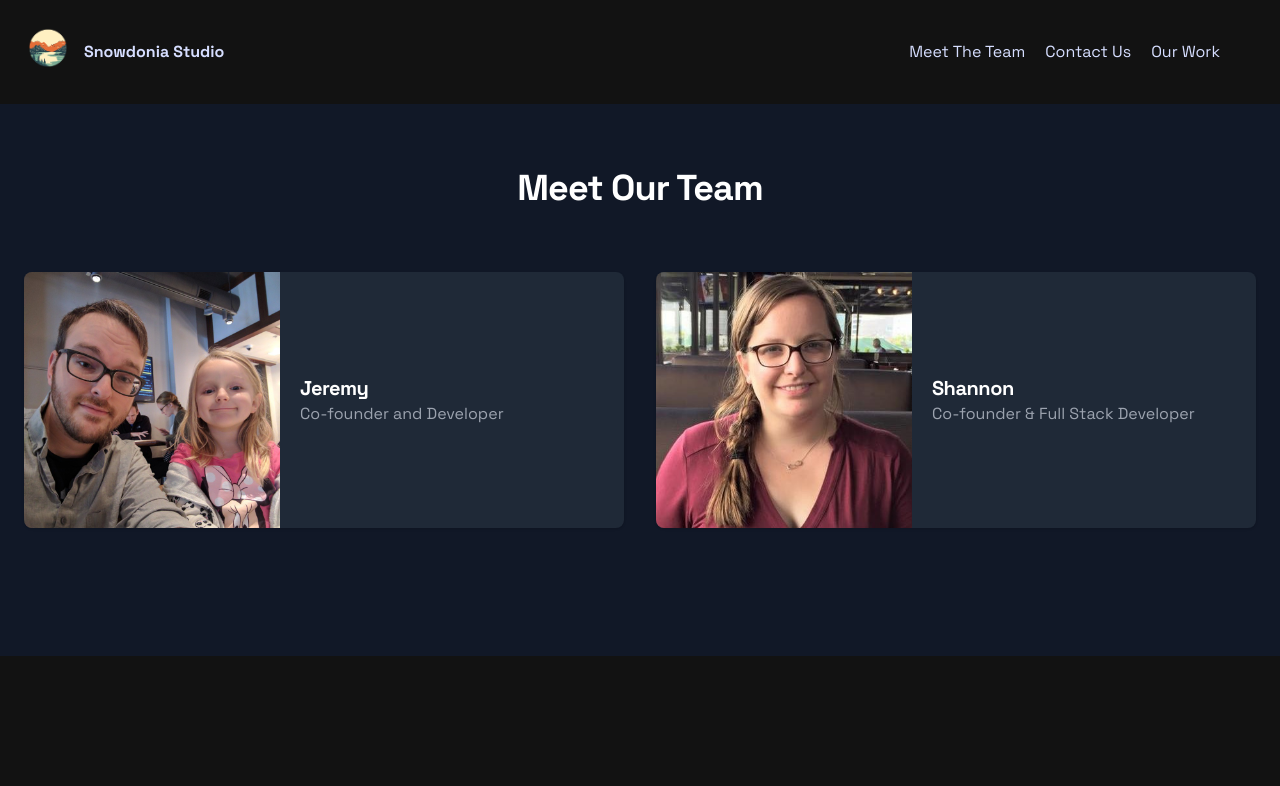
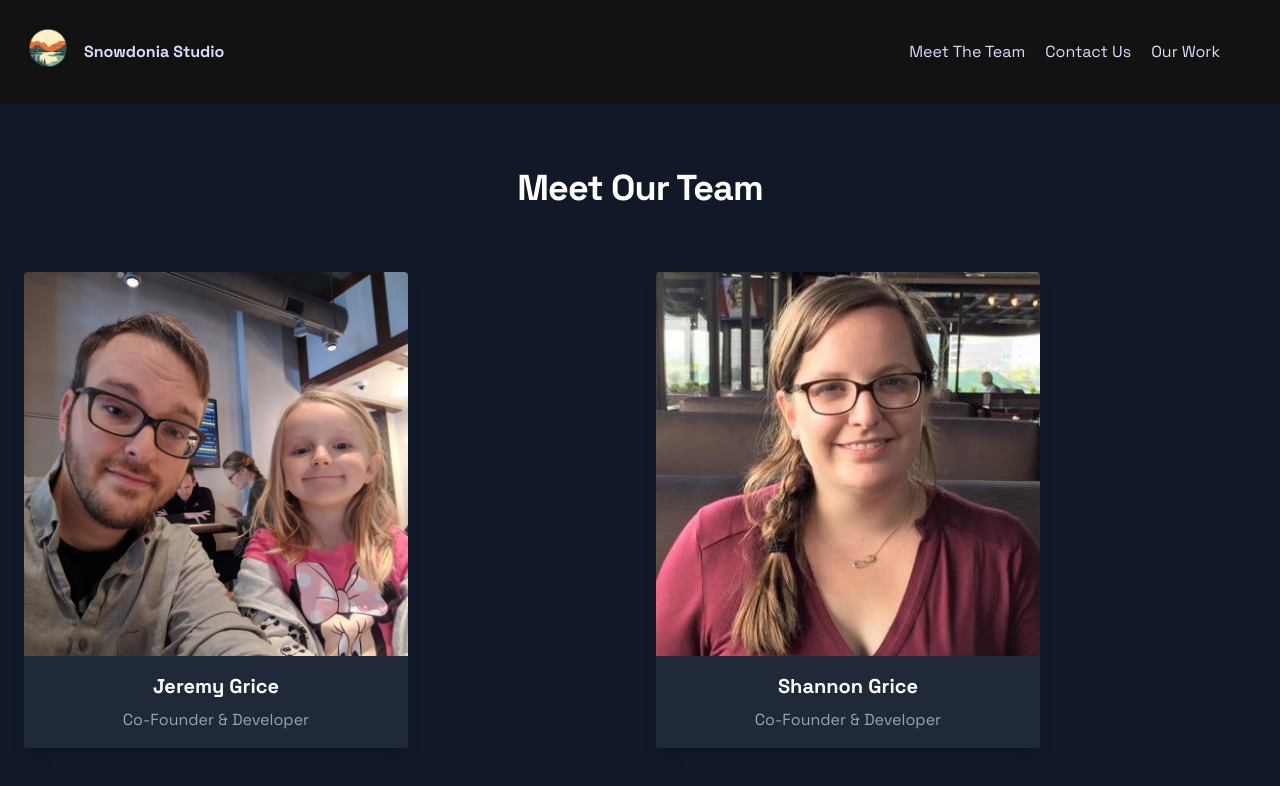
Before and after one commit to Snowdonia-Studio/our-site, a Next.js app: page /en/about in a window 1280 px wide. Shown: the top 786 px of the page. Built offline with nearby package versions, Linux system fonts and the light colour scheme.

Commit message:
updates to the meet the team page

```diff
--- a/src/app/[locale]/about/page.tsx
+++ b/src/app/[locale]/about/page.tsx
@@ -11,35 +11,31 @@ export default function About() {
           <div className="mx-auto max-w-screen-sm text-center mb-8 lg:mb-16">
               <h2 className="mb-4 text-4xl tracking-tight font-extrabold text-gray-900 dark:text-white">Meet Our Team</h2>
           </div>
-          <div className="grid gap-8 mb-6 lg:mb-16 md:grid-cols-2">
-              <div className="items-center bg-gray-50 rounded-lg shadow sm:flex dark:bg-gray-800 dark:border-gray-700">
-                  <a href="#">
+          <div className="grid gap-8 mb-6 lg:mb-16 md:grid-cols-2 text-center">
+            <div className="max-w-sm overflow-hidden shadow-lg">
                 <Image
-                      className="w-full h-64 rounded-lg sm:rounded-none sm:rounded-l-lg"
+                    className="w-full h-auto rounded-t"
                     src={Jeremy}
-                      alt="Site Logo"
+                    alt="Photo of Jeremy"
                 />
-                  </a>
-                  <div className="p-5">
-                      <h3 className="text-xl font-bold tracking-tight text-gray-900 dark:text-white">
-                          <a href="#">Jeremy</a>
-                      </h3>
-                      <span className="text-gray-500 dark:text-gray-400">Co-founder and Developer</span>
+                <div className="px-6 py-4 dark:bg-gray-800 rounded-b">
+                    <div className="font-bold text-xl mb-2 dark:text-white">Jeremy Grice</div>
+                    <p className="text-gray-700 text-base dark:text-gray-400">
+                    Co-Founder & Developer
+                    </p>
                 </div>
             </div>
-              <div className="items-center bg-gray-50 rounded-lg shadow sm:flex dark:bg-gray-800 dark:border-gray-700">
-                  <a href="#">
+            <div className="max-w-sm overflow-hidden shadow-lg text-center">
                 <Image
-                      className="w-full h-64 rounded-lg sm:rounded-none sm:rounded-l-lg"
+                    className="w-full h-auto rounded-t"
                     src={Shannon}
-                      alt="Site Logo"
+                    alt="Photo of Shannon"
                 />
-                  </a>
-                  <div className="p-5">
-                      <h3 className="text-xl font-bold tracking-tight text-gray-900 dark:text-white">
-                          <a href="#">Shannon</a>
-                      </h3>
-                      <span className="text-gray-500 dark:text-gray-400">Co-founder & Full Stack Developer</span>
+                <div className="px-6 py-4 dark:bg-gray-800 rounded-b">
+                    <div className="font-bold text-xl mb-2 dark:text-white">Shannon Grice</div>
+                    <p className="text-gray-700 text-base dark:text-gray-400">
+                    Co-Founder & Developer
+                    </p>
                 </div>
             </div>
           </div>
```
Lines whose indentation alone changed are shown as unchanged.
